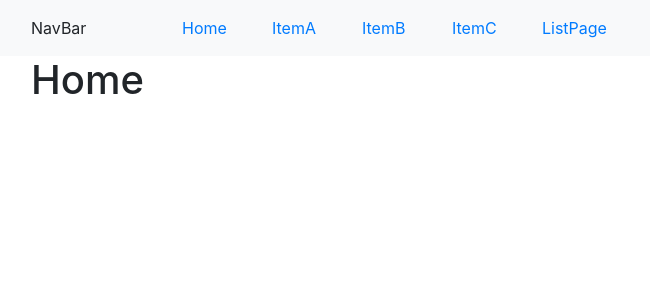
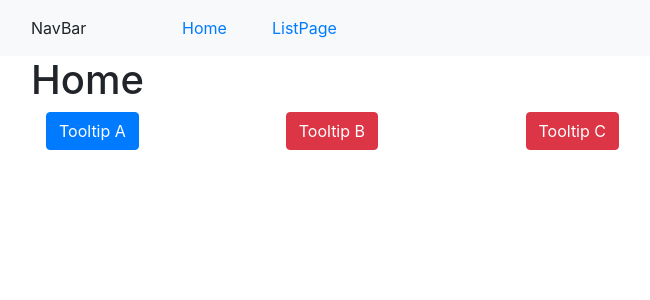
Before and after one commit to V-vincent/react-demo, a React app: page / in a window 1280 px wide. Shown: the top 300 px of the page, without its empty margins (54-704 px from the left). Built offline with nearby package versions, Linux system fonts and the light colour scheme.

Commit message:
调整界面

```diff
--- a/src/App.js
+++ b/src/App.js
@@ -2,9 +2,6 @@ import React, { PureComponent } from 'react';
 import NavBar from './components/navbar'
 import ListPage from "./components/list/listPage";
 import Home from "./components/home";
-import ItemA from './components/hoc/itemA'
-import ItemB from './components/hoc/itemB'
-import ItemC from './components/rp/ItemC'
 import { Route, Switch } from "react-router-dom";
 
 class App extends PureComponent {
@@ -19,9 +16,6 @@ class App extends PureComponent {
         <div className="container">
           <Switch >
             <Route path="/list-page" component={ListPage} />
-            <Route path="/item-a" component={ItemA} />
-            <Route path="/item-b" component={ItemB} />
-            <Route path="/item-c" component={ItemC} />
             <Route path="/" exact component={Home} />
           </Switch>
         </div>
--- a/src/components/home.jsx
+++ b/src/components/home.jsx
@@ -1,7 +1,18 @@
 import React from "react";
+import ItemA from './hoc/itemA'
+import ItemB from './hoc/itemB'
+import ItemC from './rp/ItemC'
 
 const Home = () => {
-  return <h1>Home</h1>;
+  return (
+    <>
+      <h1>Home</h1>
+      <ul className="item-ul row-ul">
+        <li><ItemA id="1" /></li>
+        <li><ItemB /></li>
+        <li><ItemC /></li>
+      </ul>
+    </>);
 };
 
 export default Home;
--- a/src/components/navbar.jsx
+++ b/src/components/navbar.jsx
@@ -22,11 +22,8 @@ const NavBar = () => {
   return (<nav className="navbar navbar-expand-lg navbar-light bg-light">
     <div className="wrap container">
       <span className="title">NavBar</span>
-      <ul className="nav-ul">
+      <ul className="nav-ul row-ul">
         <li><Link to="/">Home</Link></li>
-        <li><Link to="/item-a">ItemA</Link></li>
-        <li><Link to="/item-b">ItemB</Link></li>
-        <li><Link to="/item-c">ItemC</Link></li>
         <li><Link to="/list-page">ListPage</Link></li>
       </ul>
     </div>
--- a/src/index.css
+++ b/src/index.css
@@ -36,11 +36,14 @@ li {
   text-align: center;
 }
 
+.row-ul {
+  width: 90%;
+  overflow: hidden;
+}
+
 .nav-ul {
-  overflow: hidden;
   line-height: 40px;
   margin: 0;
-  width: 90%;
 }
 
 .nav-ul li {
@@ -51,3 +54,12 @@ li {
 .reset-btn {
   margin-left: 20px;
 }
+
+.item-ul {
+  margin-left: -40px;
+}
+
+.item-ul li {
+  float: left;
+  width: 25%;
+}
```
